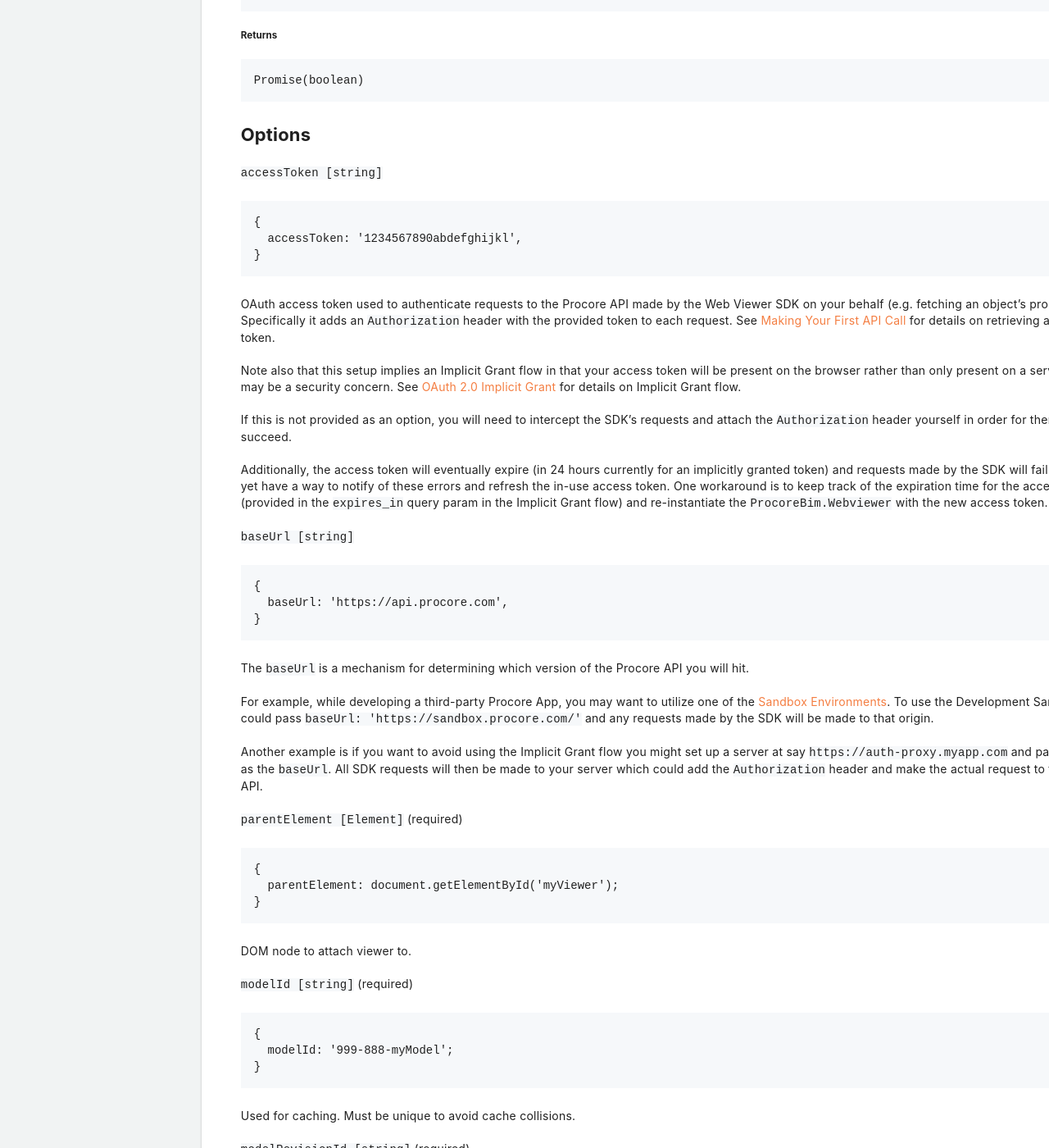
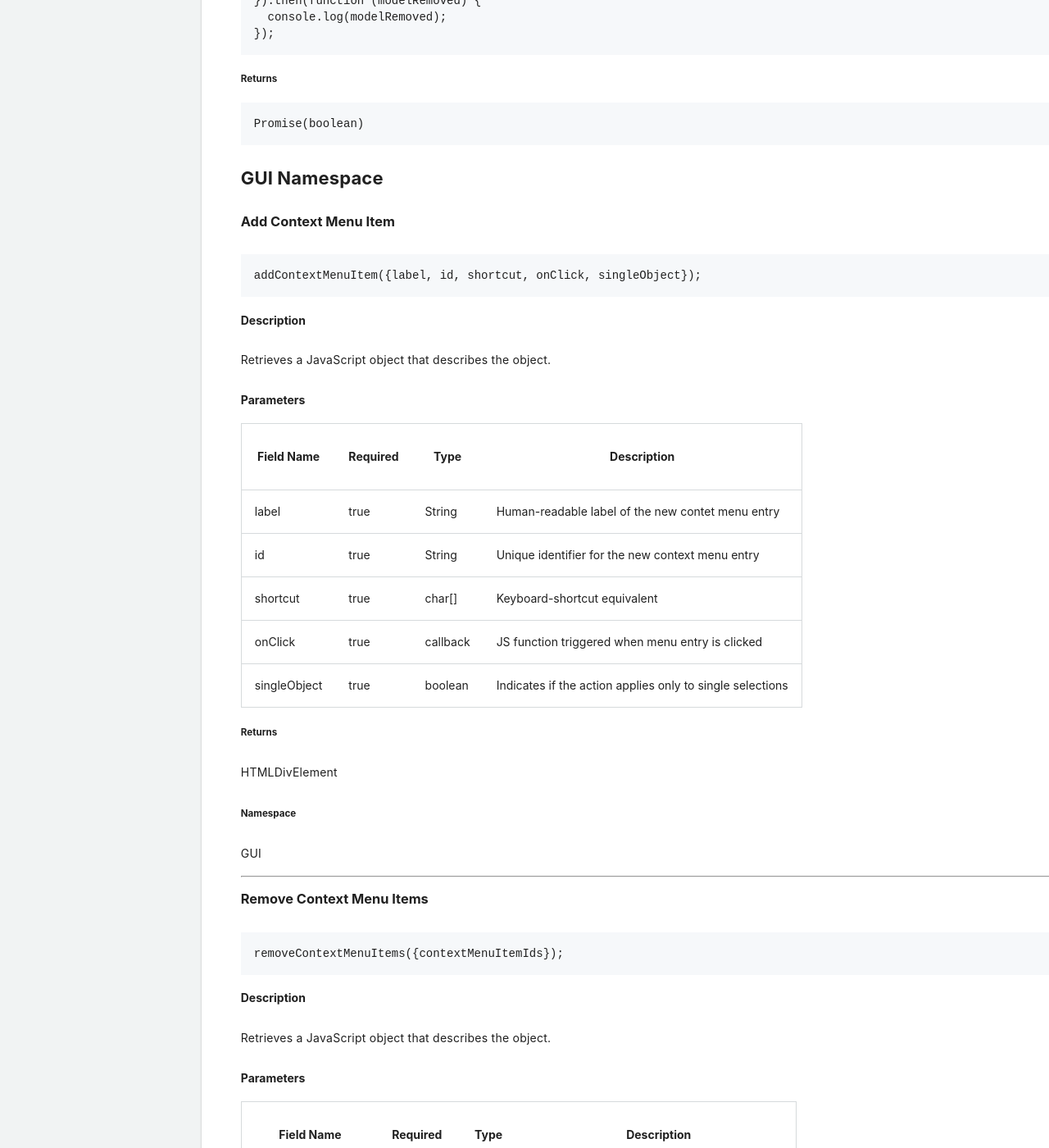
Before and after one commit to procore/documentation, a Jekyll site: the page built from bim_webviewer/bim_web_viewer.md, in a window 1280 px wide and 1400 px high, scrolled down 48633 px. Shown: the whole window at 82% size. Built offline with Jekyll 4.4.1, drawn with Linux system fonts in a browser that asks for light colours; comment, search, counter and statistics services are not loaded; some of the changed text lies outside the part shown.

Commit message:
Adds documentaiton for the new GUI namespace in the bim viewer.

````diff
--- a/bim_webviewer/bim_web_viewer.md
+++ b/bim_webviewer/bim_web_viewer.md
@@ -103,11 +103,12 @@ ProcoreBim contains a mix of both static and non static methods and are generall
 <p class="heading-link-container"><a class="heading-link" href="#webviewer-namespaces"></a></p>
 
 | Namespace | Description                                                                                   |
-| --------- | --------------------------------------------------------------------------------------------- |
+|-----------|-----------------------------------------------------------------------------------------------|
 | camera    | Webviewer camera retrieval and manipulation [Camera Namespace](#camera-namespace)             |
 | dom       | Helper methods to create extendable panels [Dom Namespace](#dom-namespace)                    |
 | events    | Event management system similar to Javascript Event API [Events Namespace](#events-namespace) |
 | model     | Webviewer model data retrieval and manipulation [Model Namespace](#model-namespace)           |
+| gui       | Webviewer GUI manipulation [GUI Namespace](#gui-namespace)                                    |
 | none      | Methods not grouped into a namespace                                                          |
 
 When you create a new instance of Webviewer, an object is returned that allows you to act on the model and camera data.
@@ -2385,6 +2386,70 @@ ProcoreBim.Cache.removeModel({
 ```js
 Promise(boolean)
 ```
+
+## GUI Namespace
+
+<p class="heading-link-container"><a class="heading-link" href="#gui-namespace"></a></p>
+
+### Add Context Menu Item
+
+<p class="heading-link-container"><a class="heading-link" href="#add-context-menu-item"></a></p>
+
+```js
+addContextMenuItem({label, id, shortcut, onClick, singleObject});
+```
+
+#### Description
+
+Retrieves a JavaScript object that describes the object.
+
+#### Parameters
+
+| Field Name | Required | Type    | Description                                               |
+|-----------| --- |---------|-----------------------------------------------------------|
+| label     | true | String  | Human-readable label of the new contet menu entry         |
+| id        | true | String  | Unique identifier for the new context menu entry          |
+| shortcut  | true | char[]  | Keyboard-shortcut equivalent                              |
+| onClick   | true | callback | JS function triggered when menu entry is clicked          |
+| singleObject   | true | boolean | Indicates if the action applies only to single selections |
+
+##### Returns
+
+HTMLDivElement
+
+##### Namespace
+
+GUI
+
+---
+
+### Remove Context Menu Items
+
+<p class="heading-link-container"><a class="heading-link" href="#remove-context-menu-items"></a></p>
+
+```js
+removeContextMenuItems({contextMenuItemIds});
+```
+
+#### Description
+
+Retrieves a JavaScript object that describes the object.
+
+#### Parameters
+
+| Field Name | Required | Type     | Description                                  |
+|-----------| --- |----------|----------------------------------------------|
+| contextMenuItemIds     | true | String[] | Array of the Context Menu Item Ids to remove |
+
+##### Returns
+
+void
+
+##### Namespace
+
+GUI
+
+---
 
 ## Options
 
````
